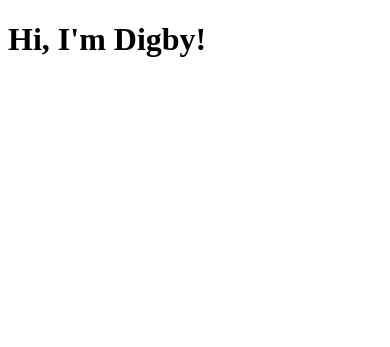
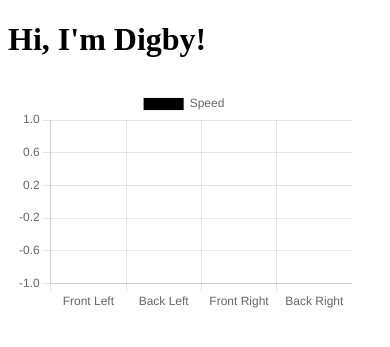
Before and after one commit to gilbertmike/digby, a Flask app: page / in a window 390 px wide. Shown: the top 347 px of the page. Run offline with Flask 2, Linux system fonts and the light colour scheme; some libraries are stand-ins or nearby versions.

Commit message:
Add telemetry to frontend

```diff
--- /dev/null
+++ b/templates/main.css
@@ -0,0 +1,21 @@
+#telemetry {
+    display: flex;
+}
+
+.tel-item {
+    width: 25%;
+    padding: 0.5em;
+}
+
+
+/* Small devices (portrait tablets and large phones, 600px and up) */
+@media only screen and (max-width: 600px) {
+    #telemetry {
+        flex-direction: column;
+    }
+
+    .tel-item {
+        width: 90%;
+        padding: 0.5em;
+    }
+}
--- a/templates/main.html
+++ b/templates/main.html
@@ -6,18 +6,63 @@
     <meta http-equiv="X-UA-Compatible" content="IE=edge">
     <meta name="viewport" content="width=device-width, initial-scale=1.0">
     <title>Digby</title>
+    <link rel="stylesheet" href="main.css">
 </head>
 
 <body>
     <h1>Hi, I'm Digby!</h1>
+    <div id="telemetry">
+        <div class="tel-item"><canvas id="wheel-chart"></canvas></div>
+    </div>
 </body>
+
+<script src="https://cdn.jsdelivr.net/npm/chart.js@3.2.1/dist/chart.min.js"
+    integrity="sha256-uVEHWRIr846/vAdLJeybWxjPNStREzOlqLMXjW/Saeo=" crossorigin="anonymous"></script>
 <script src="https://cdnjs.cloudflare.com/ajax/libs/socket.io/4.0.1/socket.io.js"
     integrity="sha512-q/dWJ3kcmjBLU4Qc47E4A9kTB4m3wuTY7vkFJDTZKjTs8jhyGQnaUrxa0Ytd0ssMZhbNua9hE+E7Qv1j+DyZwA=="
     crossorigin="anonymous"></script>
+
 <script type="text/javascript" charset="utf-8">
+    var wheel = document.getElementById('wheel-chart').getContext('2d');
+    var wheelChart = new Chart(wheel, {
+        type: 'bar',
+        data: {
+            labels: ['Front Left', 'Back Left', 'Front Right', 'Back Right'],
+            datasets: [{
+                label: 'Speed',
+                data: [0, 0, 0, 0],
+                backgroundColor: 'rgb(0, 0, 0)',
+                borderWidth: 1
+            }]
+        },
+        options: {
+            aspectRatio: 1.5,
+            maintainAspectRatio: true,
+            scales: {
+                y: {
+                    min: -1,
+                    max: 1,
+                }
+            }
+        }
+    });
+
     var socket = io();
     socket.on('connect', function () {
         console.log("Connected");
+    });
+
+    socket.on('telemetry', function (tel) {
+        console.log(tel.fl_pwm, tel.fl_dir, bl_pwm, bl_dir, fr_pwm, fr_dir, br_pwm, br_dir);
+        fl_v = parseFloat(tel.fl_pwm) * (2 * parseFloat(tel.fl_dir) - 1);
+        bl_v = parseFloat(tel.bl_pwm) * (2 * parseFloat(tel.bl_dir) - 1);
+        fr_v = parseFloat(tel.fr_pwm) * (2 * parseFloat(tel.fr_dir) - 1);
+        br_v = parseFloat(tel.br_pwm) * (2 * parseFloat(tel.br_dir) - 1);
+        wheelChart.data.datasets.data[0] = fl_v;
+        wheelChart.data.datasets.data[1] = bl_v;
+        wheelChart.data.datasets.data[2] = fr_v;
+        wheelChart.data.datasets.data[3] = br_v;
+        wheelChart.update();
     });
 
     var log = document.getElementById('log');
```
